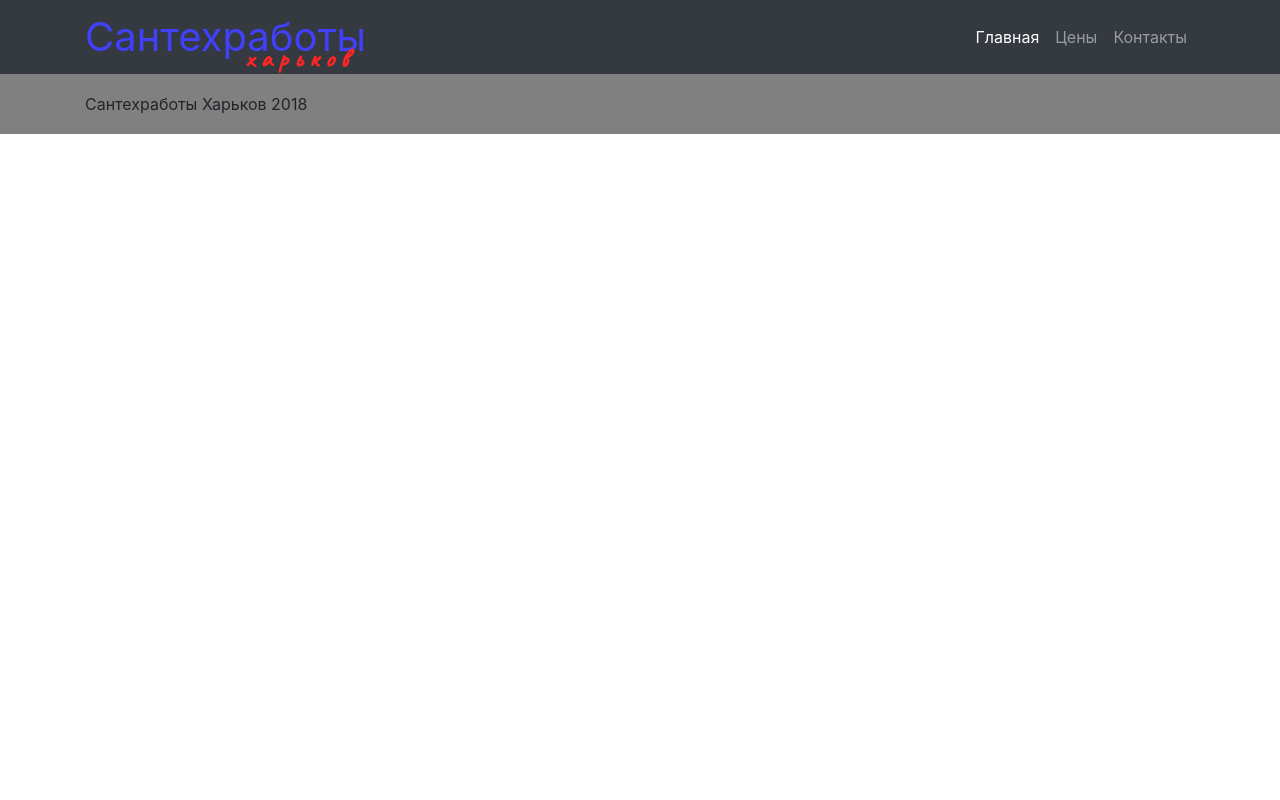
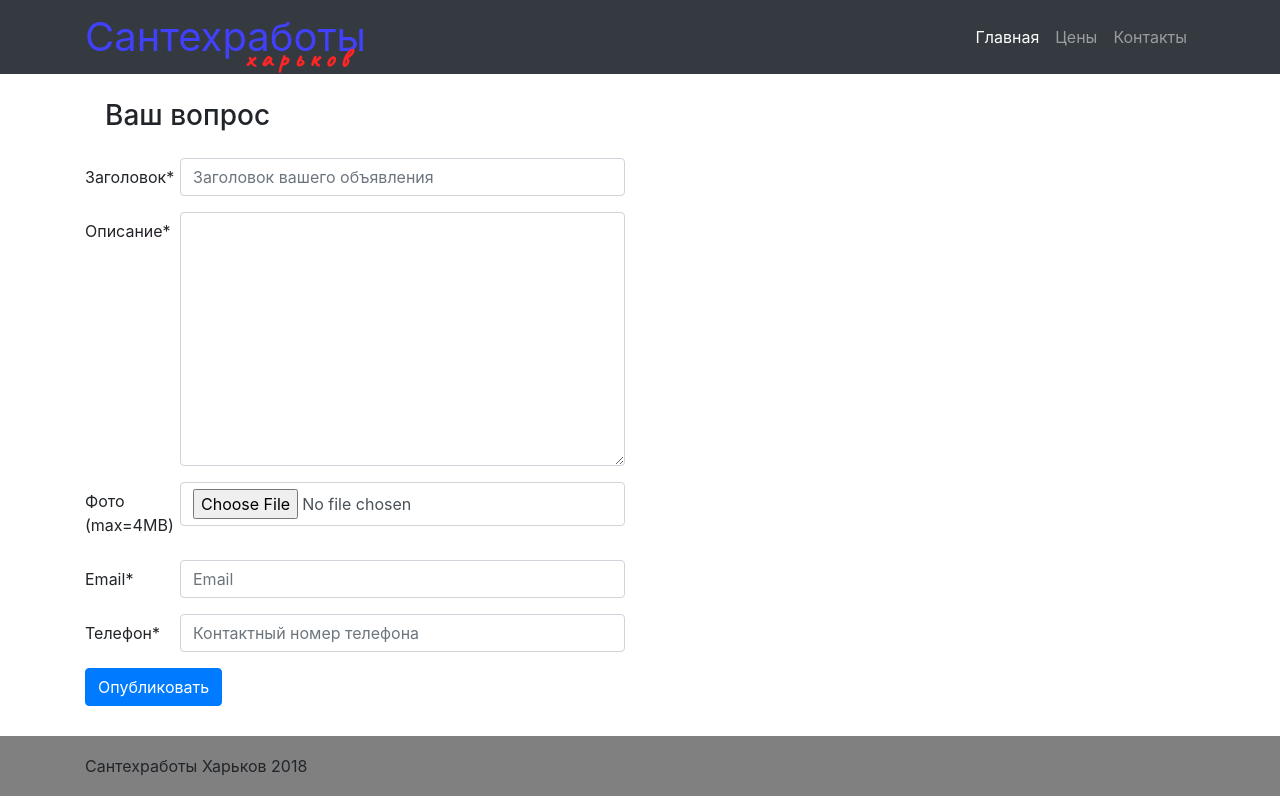
Before and after one commit to andrjuxa201185/advertising, a Flask app: template templates/contact.html in a window 1280 px wide. Run offline with Flask 2, Linux system fonts and the light colour scheme; the template is opened without the code that fills it, so the values that code supplies are empty.

Commit message:
again start contact

```diff
--- a/templates/contact.html
+++ b/templates/contact.html
@@ -17,7 +17,6 @@
 </head>
 
 <body>
-  <div class="wrapper-bg-fixed">
   <nav class="navbar navbar-default navbar-expand-lg navbar-dark bg-dark">
       <div class="container">
         <a class="navbar-brand" href="#"><h1>Сантехработы<span>х а р ь к о в</span></h1></a>
@@ -42,14 +41,64 @@
   </nav>
 
 
+  <main class="container">
+    <div class="row">
+      <div class="col-md-6">
+        <h3 class="h3-contact">Ваш вопрос</h3>
+          <form action="#" method="post" id="sendMessageForm" enctype="multipart/form-data">
+            <div class="form-group row">
+                <label for="input" class="col-sm-2 col-form-label">Заголовок<span class="star">*</span></label>
+                <div class="col-sm-10">
+                    <input type="text" name="header" class="form-control" required placeholder="Заголовок вашего объявления">
+                </div>
+            </div>
+            <div class="form-group row">
+                <label for="Textarea" class="col-sm-2 col-form-label">Описание<span class="star">*</span></label>
+                <div class="col-sm-10">
+                    <textarea class="form-control valid" name="text" rows="10" maxlength="700" required></textarea>
+                </div>
+            </div>
+            <div class="form-group row">
+                <label for="file" class="col-sm-2 col-form-label">Фото <span class="span-file">(max=4MB)</span></label>
+                <div class="col-sm-10">
+                    <input type="file" class="form-control" id="file" name="file" title="jpg, pdf, gif">
+                </div>
+            </div>
+            <div class="form-group row">
+                <label for="email" class="col-sm-2 col-form-label">Email<span class="star">*</span></label>
+                <div class="col-sm-10">
+                  <input type="email" name="email" class="form-control valid" placeholder="Email" required>
+                </div>
+            </div>
+            <div class="form-group row">
+                <label for="inputtel" class="col-sm-2 col-form-label">Телефон<span class="star">*</span></label>
+                <div class="col-sm-10">
+                    <input type="tel" name="phone" class="form-control" placeholder="Контактный номер телефона" title="+38-0xx-xxx-xx-xx" required>
+                </div>
+            </div>
+            <div class="right-button">
+                <button type="submit" id="submit" class="btn btn-primary">Опубликовать</button>
+            </div>
+        </form>
+      </div>
+
+      <div class="col-md-6">
+
+      </div>
+    </div>
+
+  </main>
 
 
 
 
 
-<footer><div class="container">
-<p>Сантехработы Харьков 2018</p></div>
+
+  <footer>
+    <div class="container">
+      <p>Сантехработы Харьков 2018</p>
+    </div>
   </footer>
-</div>
+
   </body>
 </html>
```
Lines whose indentation alone changed are shown as unchanged.
